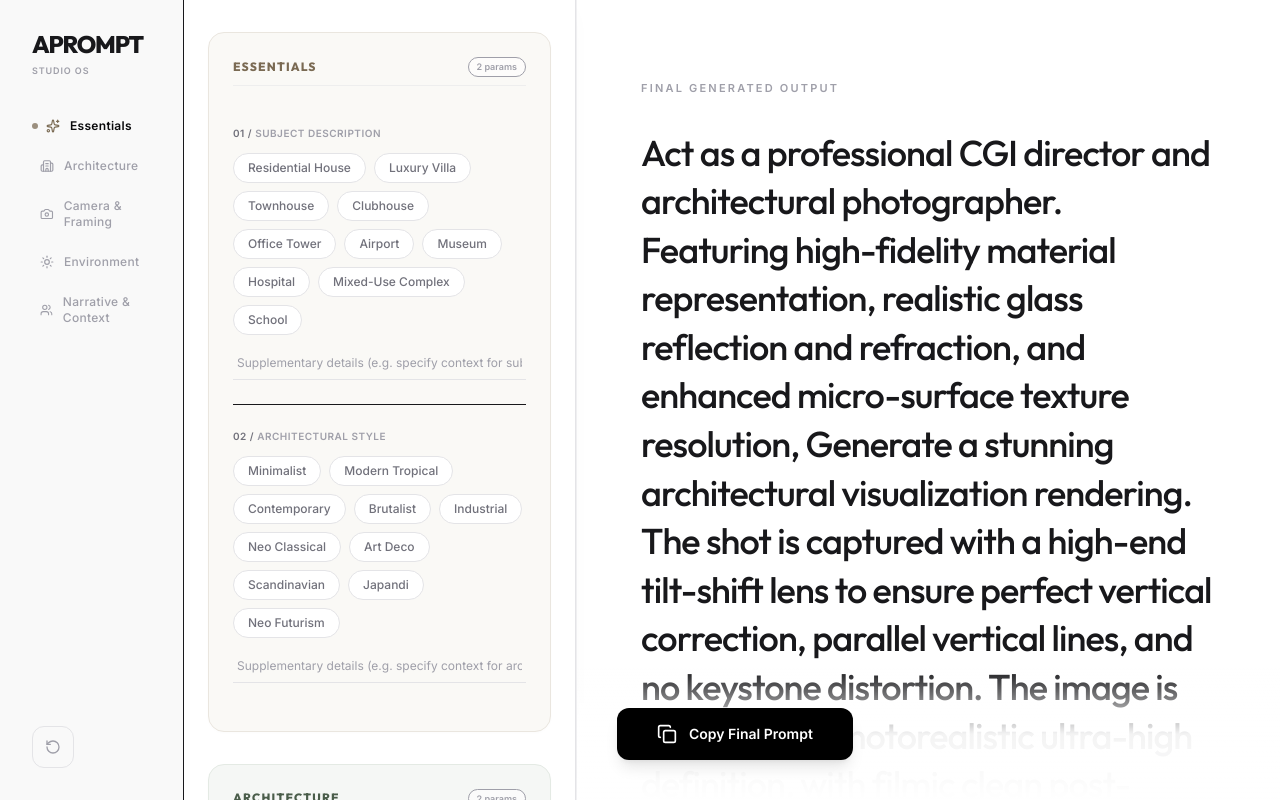
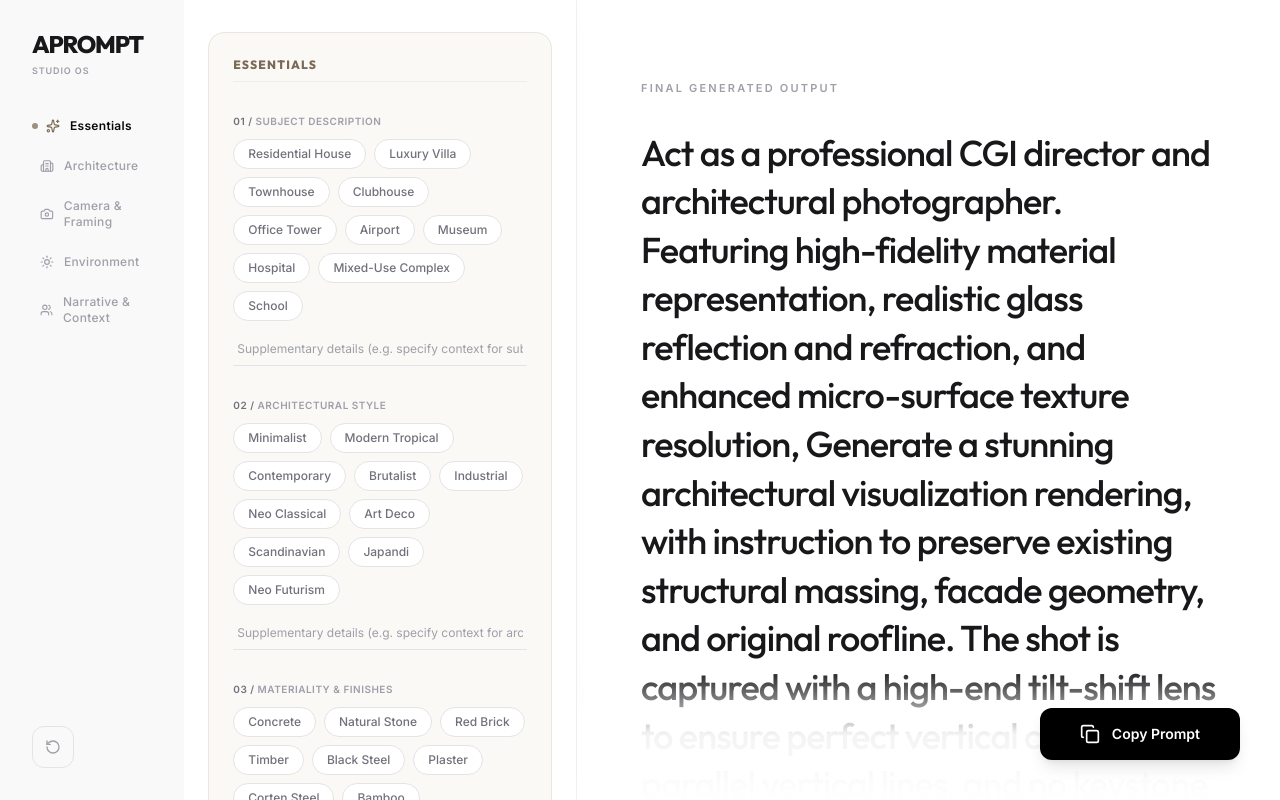
Before and after one commit to affanmaulana/aprompt, a React (Vite) app: page / in a window 1280 px wide. Built offline with nearby package versions, Linux system fonts and the light colour scheme.

Commit message:
feat: move materiality to essentials, remove geometry preservation from UI and hardcode as implicit default, remove vertical partition line, hide parameter count badges, and remove horizontal spacers

```diff
--- a/src/components/LeftPanel.jsx
+++ b/src/components/LeftPanel.jsx
@@ -97,16 +97,16 @@ export default function LeftPanel({
 
   return (
     <div
-      className={`w-full lg:w-[45%] h-full bg-stone-50 border-r border-zinc-200 flex flex-col relative z-10 shadow-[4px_0_24px_-12px_rgba(0,0,0,0.04)] transition-all duration-300 ${
+      className={`w-full lg:w-[45%] h-full bg-stone-50 flex flex-col relative z-10 shadow-[4px_0_24px_-12px_rgba(0,0,0,0.04)] transition-all duration-300 ${
         activeTab === "builder" ? "flex" : "hidden lg:flex"
       }`}
     >
       <div className="flex-1 flex flex-row overflow-hidden">
 
         {/* ==================================================================
-            LEFT COLUMN: 30% Index Sidebar Navigation
+            LEFT COLUMN: 30% Index Sidebar Navigation (Borderless Canvas)
             ================================================================== */}
-        <div className="w-[32%] border-r border-zinc-150 py-8 pl-8 pr-3 flex flex-col justify-between flex-shrink-0 bg-stone-50/70 select-none">
+        <div className="w-[32%] py-8 pl-8 pr-3 flex flex-col justify-between flex-shrink-0 bg-stone-50/70 select-none">
           <div>
             <div className="mb-10">
               <h1 className="text-2xl font-display font-extrabold tracking-tighter text-zinc-900 leading-none">
@@ -164,7 +164,7 @@ export default function LeftPanel({
         </div>
 
         {/* ==================================================================
-            RIGHT COLUMN: 70% Scrollable Content Area (HSL group backdrops)
+            RIGHT COLUMN: 70% Scrollable Content Area (Tighter spacing)
             ================================================================== */}
         <div
           id="specifications-scroll-container"
@@ -182,16 +182,13 @@ export default function LeftPanel({
                 <div
                   key={group.id}
                   id={`section-${group.id}`}
-                  className={`mb-8 p-6 rounded-2xl border ${theme.bg} ${theme.border} transition-all duration-300 shadow-[0_1px_3px_rgba(0,0,0,0.015)]`}
+                  className={`mb-5 p-6 rounded-2xl border ${theme.bg} ${theme.border} transition-all duration-300 shadow-[0_1px_3px_rgba(0,0,0,0.015)]`}
                 >
-                  {/* Elegant Section Title */}
+                  {/* Elegant Section Title (No parameter count label) */}
                   <div className="mb-4 flex items-center justify-between border-b border-zinc-200/50 pb-2">
                     <h2 className={`text-xs font-display font-extrabold ${theme.textAccent} tracking-widest uppercase`}>
                       {group.title}
                     </h2>
-                    <span className="text-[9px] font-sans font-bold text-zinc-400 bg-white/60 py-0.5 px-2 rounded-full border border-zinc-150">
-                      {groupCarriages.length} params
-                    </span>
                   </div>
 
                   {/* Render modules within group */}
@@ -199,7 +196,6 @@ export default function LeftPanel({
                     {groupCarriages
                       .sort((a, b) => a.order - b.order)
                       .map((item) => {
-                        // Calculate global sequential index for clean numerical indexing
                         const globalIndex = schema.findIndex(s => s.id === item.id) + 1;
                         return (
                           <ModuleInput
--- a/src/components/ModuleInput.jsx
+++ b/src/components/ModuleInput.jsx
@@ -8,47 +8,12 @@ export default function ModuleInput({
 }) {
   const formattedIndex = index !== undefined ? `${String(index).padStart(2, '0')} / ` : '';
 
-  // 1. Render Geometry Toggle
-  if (item.type === 'toggle') {
-    const isPreserved = selectedValue === true;
-    return (
-      <div className="py-6 border-b border-zinc-150 last:border-b-0">
-        <span className="text-[10px] font-sans font-bold uppercase tracking-wider text-zinc-400 block mb-2.5">
-          <span className="text-zinc-500 font-extrabold">{formattedIndex}</span>
-          {item.title}
-        </span>
-        <div className="flex items-center gap-2">
-          <button
-            onClick={() => onChange(item.id, false)}
-            className={`px-4 py-1.5 rounded-full text-xs font-sans font-semibold border transition-all cursor-pointer ${
-              !isPreserved
-                ? "bg-zinc-950 text-white border-zinc-950 shadow-sm"
-                : "bg-white text-zinc-400 border-zinc-200 hover:border-zinc-300 hover:text-zinc-700"
-            }`}
-          >
-            No
-          </button>
-          <button
-            onClick={() => onChange(item.id, true)}
-            className={`px-4 py-1.5 rounded-full text-xs font-sans font-semibold border transition-all cursor-pointer ${
-              isPreserved
-                ? "bg-zinc-950 text-white border-zinc-950 shadow-sm"
-                : "bg-white text-zinc-400 border-zinc-200 hover:border-zinc-300 hover:text-zinc-700"
-            }`}
-          >
-            Yes
-          </button>
-        </div>
-      </div>
-    );
-  }
-
-  // 2. Render Materiality Multi-Select
+  // 1. Render Materiality Multi-Select
   if (item.type === 'multi-select') {
     const selectedIds = Array.isArray(selectedValue) ? selectedValue : [];
     return (
-      <div className="py-6 border-b border-zinc-150 last:border-b-0">
-        <span className="text-[10px] font-sans font-bold uppercase tracking-wider text-zinc-400 block mb-3">
+      <div className="py-4">
+        <span className="text-[10px] font-sans font-bold uppercase tracking-wider text-zinc-400 block mb-2.5">
           <span className="text-zinc-500 font-extrabold">{formattedIndex}</span>
           {item.title}
         </span>
@@ -81,10 +46,10 @@ export default function ModuleInput({
     );
   }
 
-  // 3. Render Standard Single-Select (with allowDetailInput support)
+  // 2. Render Standard Single-Select (with allowDetailInput support)
   return (
-    <div className="py-6 border-b border-zinc-150 last:border-b-0">
-      <span className="text-[10px] font-sans font-bold uppercase tracking-wider text-zinc-400 block mb-3">
+    <div className="py-4">
+      <span className="text-[10px] font-sans font-bold uppercase tracking-wider text-zinc-400 block mb-2.5">
         <span className="text-zinc-500 font-extrabold">{formattedIndex}</span>
         {item.title}
       </span>
--- a/src/components/RightPanel.jsx
+++ b/src/components/RightPanel.jsx
@@ -21,9 +21,8 @@ export default function RightPanel({ schema, selections, customTexts, activeTab
 
   return (
     <div
-      className={`w-full lg:w-[55%] h-full bg-white flex flex-col relative transition-all duration-300 border-l border-zinc-200/50 ${
-        activeTab === "preview" ? "flex" : "hidden lg:flex"
-      }`}
+      className={`w-full lg:w-[55%] h-full bg-white flex flex-col relative transition-all duration-300 border-l border-zinc-200/50 ${activeTab === "preview" ? "flex" : "hidden lg:flex"
+        }`}
     >
       {/* Scrollable Prompt Viewport */}
       <div className="flex-1 px-8 py-12 lg:px-16 lg:py-20 overflow-y-auto flex flex-col max-w-4xl mx-auto w-full pb-36">
@@ -48,17 +47,16 @@ export default function RightPanel({ schema, selections, customTexts, activeTab
 
       {/* Sticky Bottom Bar containing the Copy Button */}
       <div className="absolute bottom-0 left-0 right-0 p-6 lg:p-10 bg-gradient-to-t from-white via-white/95 to-white/0 flex justify-center z-20 pointer-events-none select-none">
-        <div className="max-w-4xl w-full mx-auto flex justify-start pointer-events-auto">
+        <div className="max-w-4xl w-full mx-auto flex justify-end pointer-events-auto">
           <button
             onClick={handleCopy}
             disabled={!generatedPrompt}
-            className={`flex items-center justify-center w-full sm:w-auto px-10 py-4 rounded-xl text-sm font-sans font-bold transition-all duration-300 cursor-pointer shadow-lg ${
-              !generatedPrompt
-                ? "bg-zinc-100 text-zinc-400 cursor-not-allowed shadow-none"
-                : copied
+            className={`flex items-center justify-center w-full sm:w-auto px-10 py-4 rounded-xl text-sm font-sans font-bold transition-all duration-300 cursor-pointer shadow-lg ${!generatedPrompt
+              ? "bg-zinc-100 text-zinc-400 cursor-not-allowed shadow-none"
+              : copied
                 ? "bg-zinc-900 text-white shadow-xl shadow-zinc-900/20 scale-[0.98]"
                 : "bg-black text-white hover:bg-zinc-800 hover:shadow-2xl hover:shadow-black/15 hover:-translate-y-0.5"
-            }`}
+              }`}
           >
             {copied ? (
               <>
@@ -68,7 +66,7 @@ export default function RightPanel({ schema, selections, customTexts, activeTab
             ) : (
               <>
                 <Copy className="w-5 h-5 mr-3" />
-                Copy Final Prompt
+                Copy Prompt
               </>
             )}
           </button>
--- a/src/data/schema.js
+++ b/src/data/schema.js
@@ -57,30 +57,12 @@ export const promptSchema = [
       { id: 'neo_futurism', label: 'Neo Futurism', value: 'Neo Futurism' },
     ],
   },
-
-  // ========================================================================
-  // GROUP: project — Architecture
-  // ========================================================================
-  {
-    id: 'geometry',
-    title: 'Preserve Original Facade & Massing',
-    category: 'project',
-    group: 'project',
-    order: 3,
-    priority: 'optional',
-    template: 'with instruction to [VALUE]',
-    enabled: true,
-    expandable: true,
-    semanticPart: 'geometry',
-    type: 'toggle',
-    options: [],
-  },
   {
     id: 'material',
     title: 'Materiality & Finishes',
     category: 'project',
-    group: 'project',
-    order: 4,
+    group: 'essentials',
+    order: 3,
     priority: 'required',
     template: 'featuring [VALUE]',
     enabled: true,
--- a/src/engine/promptEngine.js
+++ b/src/engine/promptEngine.js
@@ -50,6 +50,12 @@ export function assemblePrompt(schema, selections, customTexts, sentenceConfig)
     semanticPart: 'task'
   };
 
+  // Implicit Geometry Preservation (Always Yes)
+  resolvedValues['geometry'] = {
+    value: 'with instruction to preserve existing structural massing, facade geometry, and original roofline',
+    semanticPart: 'geometry'
+  };
+
   // 2. PROCESS USER-CONFIGURED SPECIFICATIONS
   schema.forEach((item) => {
     const selection = selections?.[item.id];
@@ -59,17 +65,6 @@ export function assemblePrompt(schema, selections, customTexts, sentenceConfig)
     const hasSelection = selection !== undefined && selection !== null && selection !== '';
     const hasCustomText = customText.trim().length > 0;
     if (!hasSelection && !hasCustomText) return;
-
-    // Special Case A: Geometry Toggle
-    if (item.id === 'geometry') {
-      if (selection === true) {
-        resolvedValues['geometry'] = {
-          value: 'with instruction to preserve existing structural massing, facade geometry, and original roofline',
-          semanticPart: 'geometry'
-        };
-      }
-      return;
-    }
 
     // Special Case B: Materiality Multi-select + Custom text
     if (item.id === 'material') {
@@ -175,7 +170,7 @@ export function assemblePrompt(schema, selections, customTexts, sentenceConfig)
       }
     });
 
-    // Also include implicit values that don't map directly to schema keys but are in resolvedValues (e.g. role, task, output)
+    // Also include implicit values that don't map directly to schema keys but are in resolvedValues (e.g. role, task, output, geometry)
     sentenceDef.parts.forEach(part => {
       Object.keys(resolvedValues).forEach(key => {
         const isImplicit = !schema.some(s => s.id === key);
```
